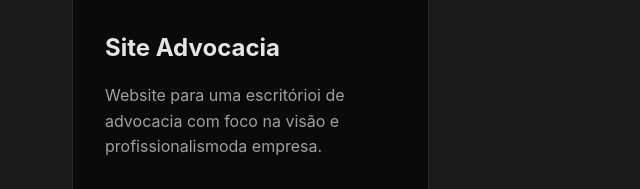
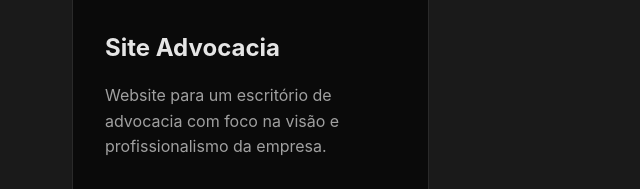
Before and after one commit to aleksoncastro/Portfolio-freela, a website: page index.html in a window 1280 px wide. Shown: the part 3201-3390 px from the top of the page, 0-640 px from the left. Drawn offline with Linux system fonts and the light colour scheme.

Commit message:
fix about advocacia

```diff
--- a/index.html
+++ b/index.html
@@ -115,13 +115,15 @@
                     </div>
                     <div class="project-info">
                         <h3>Site Contabilidade</h3>
-                        <p>Website para uma contabilidade com foco em conversão e identidade visual marcante e minimalista.</p>
+                        <p>Website para uma contabilidade com foco em conversão e identidade visual marcante e
+                            minimalista.</p>
                         <div class="project-tags">
                             <span class="tag">Branding</span>
                             <span class="tag">Web</span>
                             <span class="tag">HTML/CSS</span>
                             <span class="tag">JS</span>
-                            <a class="links" href="https://aleksoncastro.github.io/Contabiliade-Premium/">Acessar Página</a>
+                            <a class="links" href="https://aleksoncastro.github.io/Contabiliade-Premium/">Acessar
+                                Página</a>
                         </div>
                     </div>
                 </article>
@@ -131,7 +133,7 @@
                     </div>
                     <div class="project-info">
                         <h3>Site Advocacia</h3>
-                        <p>Website para uma escritórioi de advocacia com foco na visão e profissionalismoda empresa.</p>
+                        <p>Website para um escritório de advocacia com foco na visão e profissionalismo da empresa.</p>
                         <div class="project-tags">
                             <span class="tag">Branding</span>
                             <span class="tag">Web</span>
```
